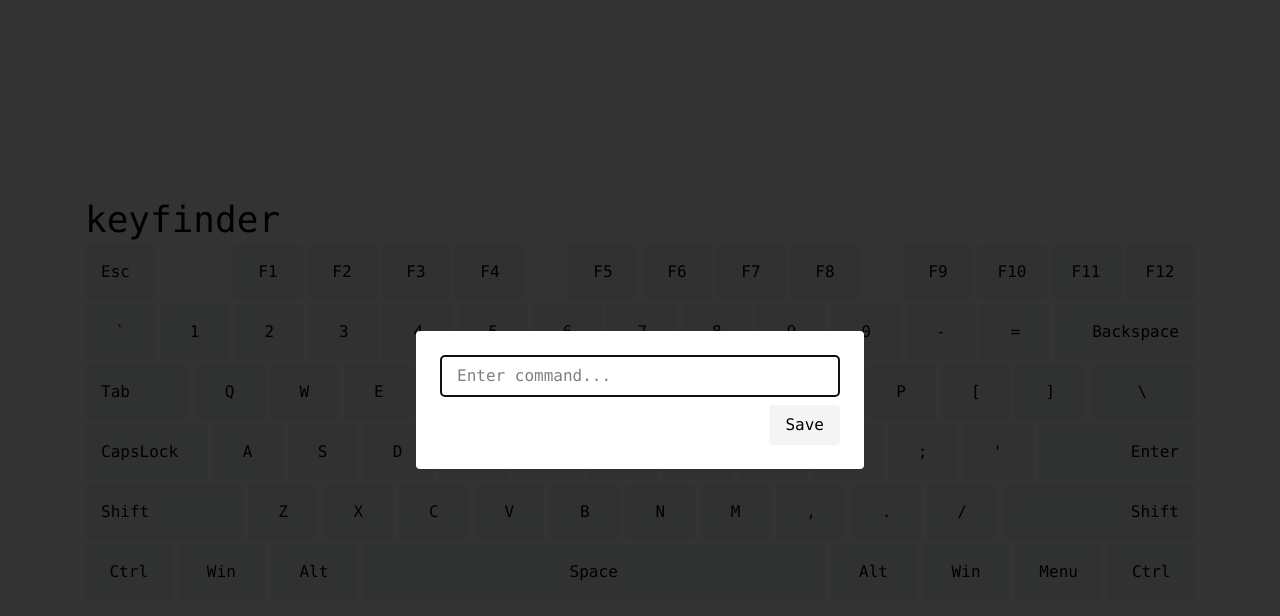
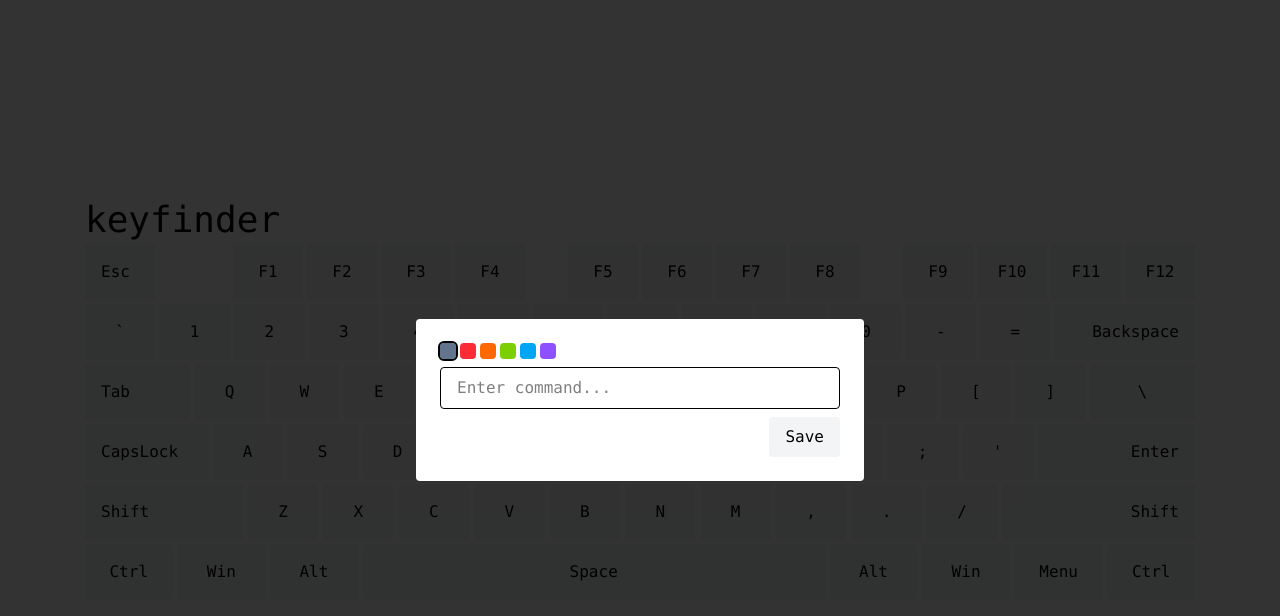
Before and after one commit to 43mm/keyfinder, a Svelte app: page / in a window 1280 px wide. Both pictures are taken after a click on the button "Esc". Shown: the top 616 px of the page. Built offline with nearby package versions, Linux system fonts and the light colour scheme.

Commit message:
feat: add colour selector

```diff
--- a/src/App.svelte
+++ b/src/App.svelte
@@ -20,26 +20,40 @@
     colour?: Colour;
   };
   type State = KeyState[][];
-  const keyboardState: State = $state(currentLayout);
+  let keyboardState: State = $state(currentLayout);
 
   let open = $state(false);
   let currentRow = $state(0);
-  let currentKey = $state(0);
+  let currentCol = $state(0);
   let currentCommand = $state("");
+  let currentColour: Colour = $state("slate");
+
+  const colourLookup: Record<Colour, string> = {
+    slate: "bg-slate-500",
+    red: "bg-red-500",
+    orange: "bg-orange-500",
+    lime: "bg-lime-500",
+    sky: "bg-sky-500",
+    violet: "bg-violet-500",
+  };
 
   function setPosition(rowIndex: number, keyIndex: number) {
     currentRow = rowIndex;
-    currentKey = keyIndex;
+    currentCol = keyIndex;
+
+    currentCommand = keyboardState[currentRow][currentCol].command ?? "";
+    currentColour = keyboardState[currentRow][currentCol].colour ?? "slate";
   }
 
-  function saveCommand() {
+  function saveKey() {
     const command = currentCommand.trim() ? currentCommand.trim() : undefined;
-    keyboardState[currentRow][currentKey] = {
-      ...keyboardState[currentRow][currentKey],
+    const newKey = {
+      ...keyboardState[currentRow][currentCol],
       command,
+      colour: currentColour,
     };
+    keyboardState[currentRow][currentCol] = newKey;
     open = false;
-    currentCommand = "";
   }
 </script>
 
@@ -92,7 +106,21 @@
           <Dialog.Overlay class="fixed inset-0 z-50 bg-black/80" />
           <Dialog.Content
             class="fixed left-[50%] top-[50%] z-50 grid w-md max-w-lg translate-x-[-50%] translate-y-[-50%] bg-white p-6 rounded shadow font-mono"
-            ><input
+          >
+            <ToggleGroup.Root
+              type="single"
+              bind:value={currentColour}
+              class="flex gap-1 mb-2"
+            >
+              {#each Object.entries(colourLookup) as [colour, style]}
+                <ToggleGroup.Item
+                  value={colour}
+                  class="size-4 {style} rounded data-[state=on]:outline-2 cursor-pointer"
+                  ><div></div></ToggleGroup.Item
+                >
+              {/each}
+            </ToggleGroup.Root>
+            <input
               id="command"
               type="text"
               bind:value={currentCommand}
@@ -102,7 +130,7 @@
             <div class="flex w-full justify-end">
               <button
                 class="bg-gray-100 cursor-pointer px-4 py-2 mt-2 rounded"
-                onclick={saveCommand}
+                onclick={saveKey}
                 >Save
               </button>
             </div>
```
